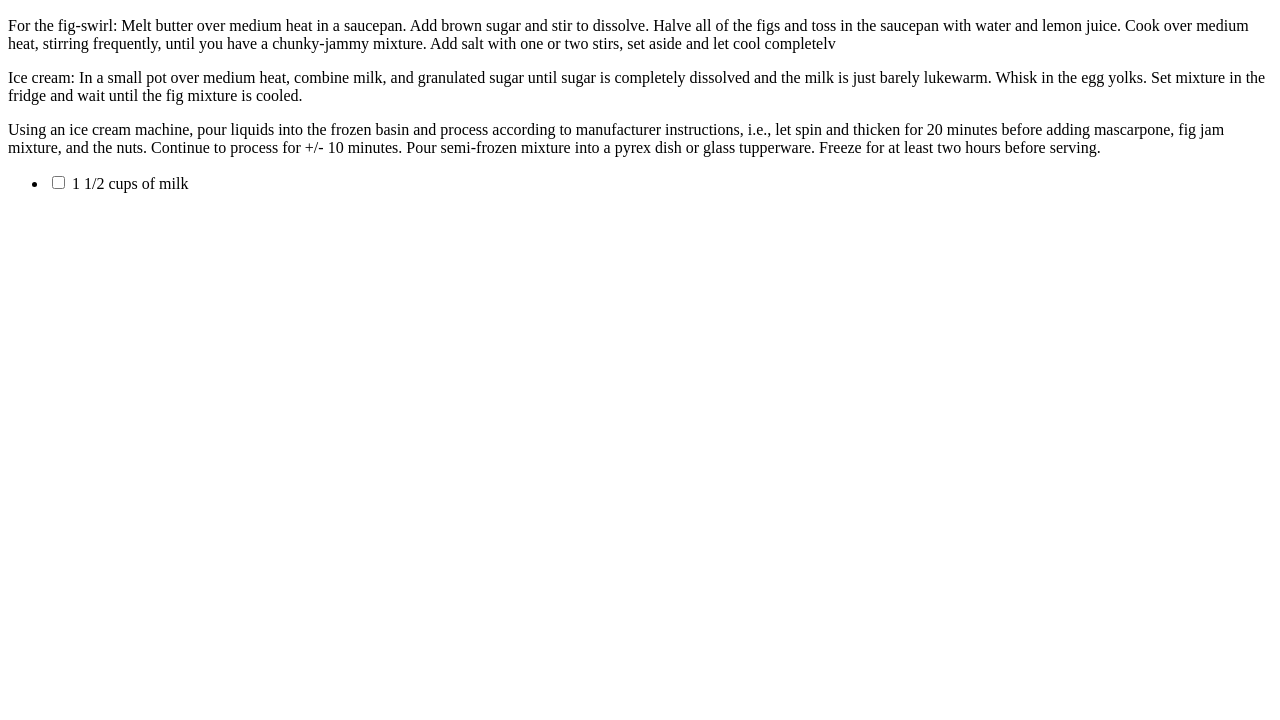
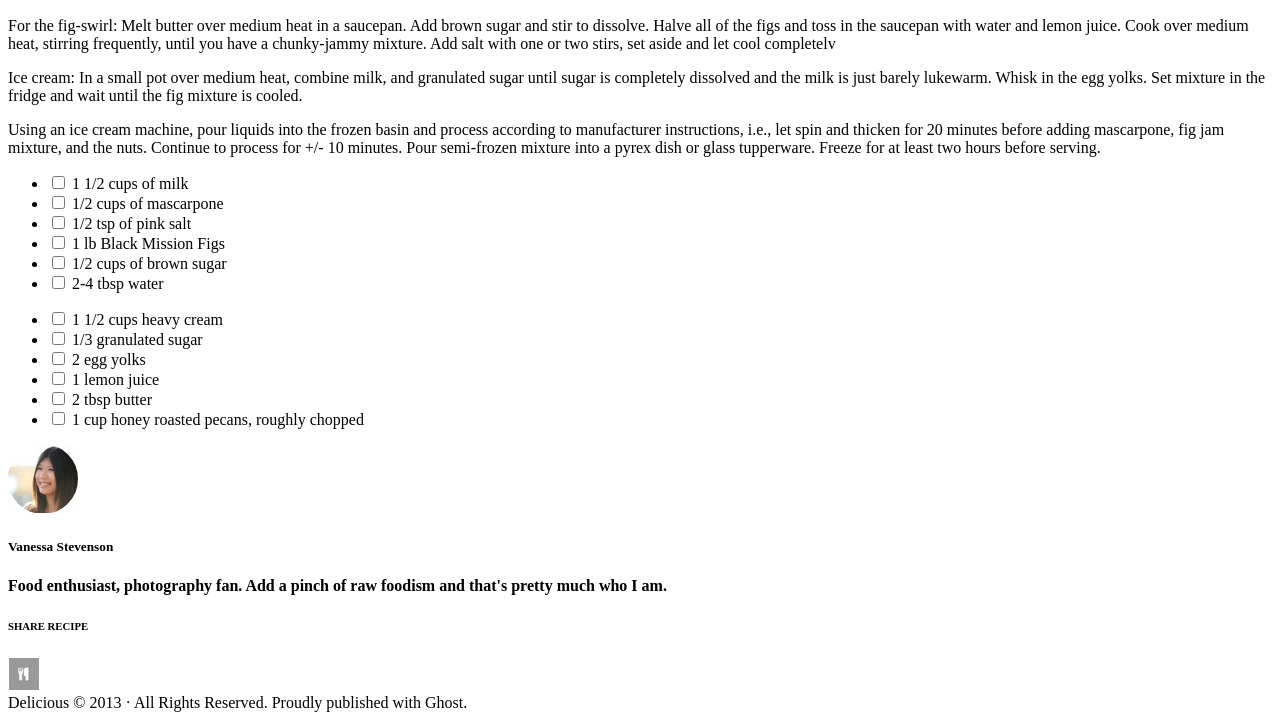
Before and after one commit to Jamaril24/Chocolatepizza_201, a plain HTML site: page index.html in a window 1280 px wide. Shown: the part 855-1575 px from the top of the page. Before the commit the page ends 1064 px from the top, so only its background shows below. Drawn offline with Linux system fonts and the light colour scheme.

Commit message:
almost done

```diff
--- a/index.html
+++ b/index.html
@@ -47,9 +47,42 @@
                 <div>
                     <ul id="Checklist 1">
                     <li><input type="checkbox"> 1 1/2 cups of milk</li>
-
+                    <li><input type="checkbox"> 1/2 cups of mascarpone</li>
+                    <li><input type="checkbox"> 1/2 tsp of pink salt</li>
+                    <li><input type="checkbox"> 1 lb Black Mission Figs</li>
+                    <li><input type="checkbox"> 1/2 cups of brown sugar</li>
+                    <li><input type="checkbox"> 2-4 tbsp water</li>
                     </ul>
                 </div>
+            </section>
+
+            <section>
+                <div>
+                    <ul id="Checklist 2">
+                    <li><input type="checkbox"> 1 1/2 cups heavy cream</li>
+                    <li><input type="checkbox"> 1/3 granulated sugar</li>
+                    <li><input type="checkbox"> 2 egg yolks</li>
+                    <li><input type="checkbox"> 1 lemon juice</li>
+                    <li><input type="checkbox"> 2 tbsp butter</li>
+                    <li><input type="checkbox"> 1 cup honey roasted pecans, roughly chopped</li>
+                    </ul>
+                </div>
+            </section>
+
+            <section id="author">
+                    <img id="vanpic"src="lab-assets/van-pic.png">
+
+            <section id="bio">
+                <h5>Vanessa Stevenson</h5>
+                <h4>Food enthusiast, photography fan. Add a pinch of raw foodism and that's pretty much who I am. </p>
+            </section>
+
+                <h6>SHARE RECIPE</h6>
+            </section>
+
+            <section id="end">
+                <img id="small"src="lab-assets/small-logo.png">
+                <footer>Delicious &copy; 2013 &#183 All Rights Reserved. Proudly published with Ghost.</footer>
             </section>
 
 
```
